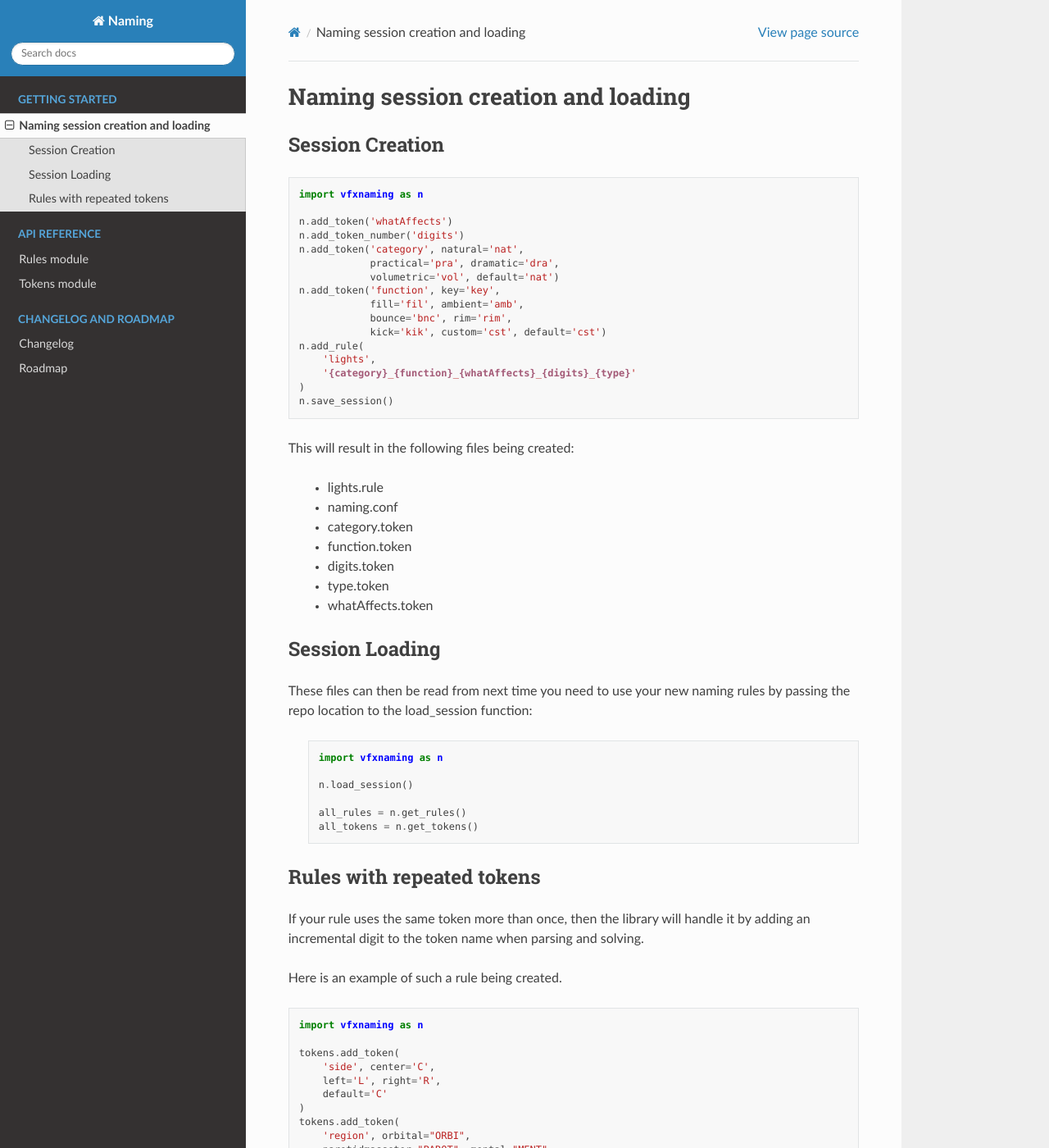
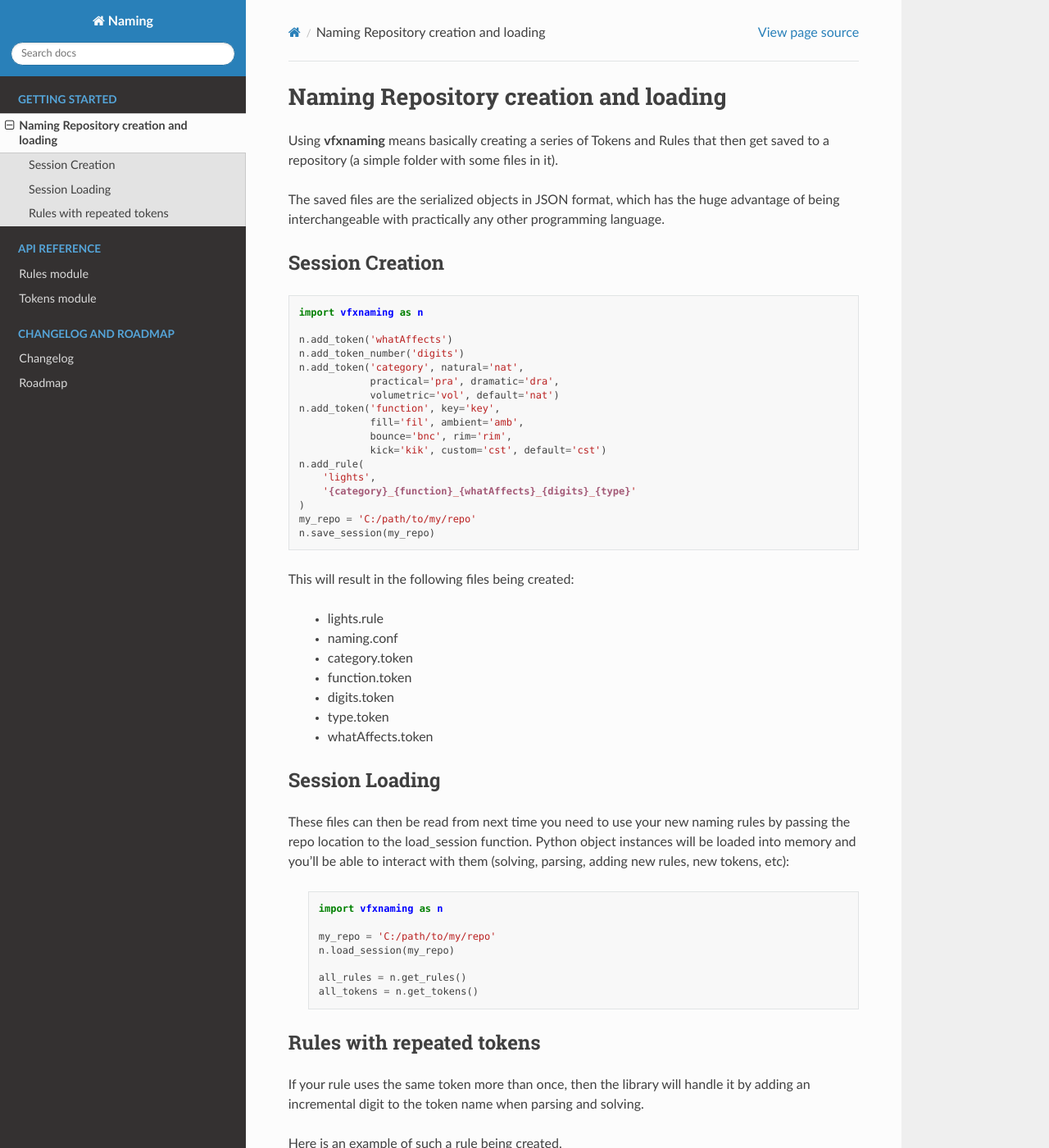
Before and after one commit to xiancg/vfxnaming, a Sphinx documentation site: the page built from docs/source/repositories.rst, in a window 1280 px wide and 1400 px high. Shown: the whole window at 82% size. Built offline with Sphinx 7.4.7 and the Read the Docs theme 2.0.0, drawn with Linux system fonts in a browser that asks for light colours; some of the changed text lies outside the part shown.

```diff
--- a/docs/source/index.rst
+++ b/docs/source/index.rst
@@ -45,7 +45,7 @@ The regular expressions logic was taken in part from the work Martin Pengelly-Ph
    :maxdepth: 3
    :caption: Getting Started
 
-   session
+   repositories
 
 .. toctree::
    :maxdepth: 3
--- a/docs/source/session.rst
+++ b/docs/source/repositories.rst
@@ -1,8 +1,12 @@
-Naming session creation and loading
-====================================
+Naming Repository creation and loading
+=======================================
+
+Using **vfxnaming** means basically creating a series of Tokens and Rules that then get saved to a repository (a simple folder with some files in it).
+
+The saved files are the serialized objects in JSON format, which has the huge advantage of being interchangeable with practically any other programming language.
 
 Session Creation
-----------------
+-----------------
 
 .. code-block:: python
 
@@ -21,7 +25,8 @@ Session Creation
         'lights',
         '{category}_{function}_{whatAffects}_{digits}_{type}'
     )
-    n.save_session()
+    my_repo = 'C:/path/to/my/repo'
+    n.save_session(my_repo)
 
 This will result in the following files being created:
 
@@ -37,13 +42,14 @@ Session Loading
 ----------------
 
 These files can then be read from next time you need to use your new naming rules by passing
-the repo location to the load_session function:
+the repo location to the load_session function. Python object instances will be loaded into memory and you'll be able to interact with them (solving, parsing, adding new rules, new tokens, etc):
 
     .. code-block:: python
 
         import vfxnaming as n
 
-        n.load_session()
+        my_repo = 'C:/path/to/my/repo'
+        n.load_session(my_repo)
 
         all_rules = n.get_rules()
         all_tokens = n.get_tokens()
@@ -90,7 +96,7 @@ When **Solving** a name for a rule with repeated tokens you have three options:
         region3="retromandibularfossa"
     )
 
-2. Explicitly pass some of the repetitions with an added digit for each one. The ones you didn't pass are going to use the token's default.
+2. Explicitly pass some of the repetitions with an added digit for each one. The ones you didn't pass are going to use the Token's default.
 
 .. code-block:: python
 
@@ -110,7 +116,7 @@ When **Solving** a name for a rule with repeated tokens you have three options:
         region3="retromandibularfossa"
     )
 
-When **Parsing** metadata using a rule with repeated tokens, the dictionary you get back will have the keys for the repeated token altered by an incremental digit at the end of the token name.
+When **Parsing** metadata using a rule with repeated tokens, the dictionary you get back will have the keys for the repeated Token altered by an incremental digit at the end of the token name.
 
 .. code-block:: python
 
@@ -120,7 +126,7 @@ When **Parsing** metadata using a rule with repeated tokens, the dictionary you
         "side3": "right", "region3": "zygomatic"
     }
 
-There are many ways to substract that digit from the keys, but maybe the most reliable will be to use regular expressions. You can also use the ``rule.fields`` attribute and compare your keys to the pure token name.
+There are many ways to substract that digit from the keys, but maybe the most reliable will be to use regular expressions. You can also use the ``rule.fields`` attribute and compare your keys to the pure Token name.
 
 .. code-block:: python
 
```
Also changed, not shown: docs/source/rules.rst (+29 -0 lines).
